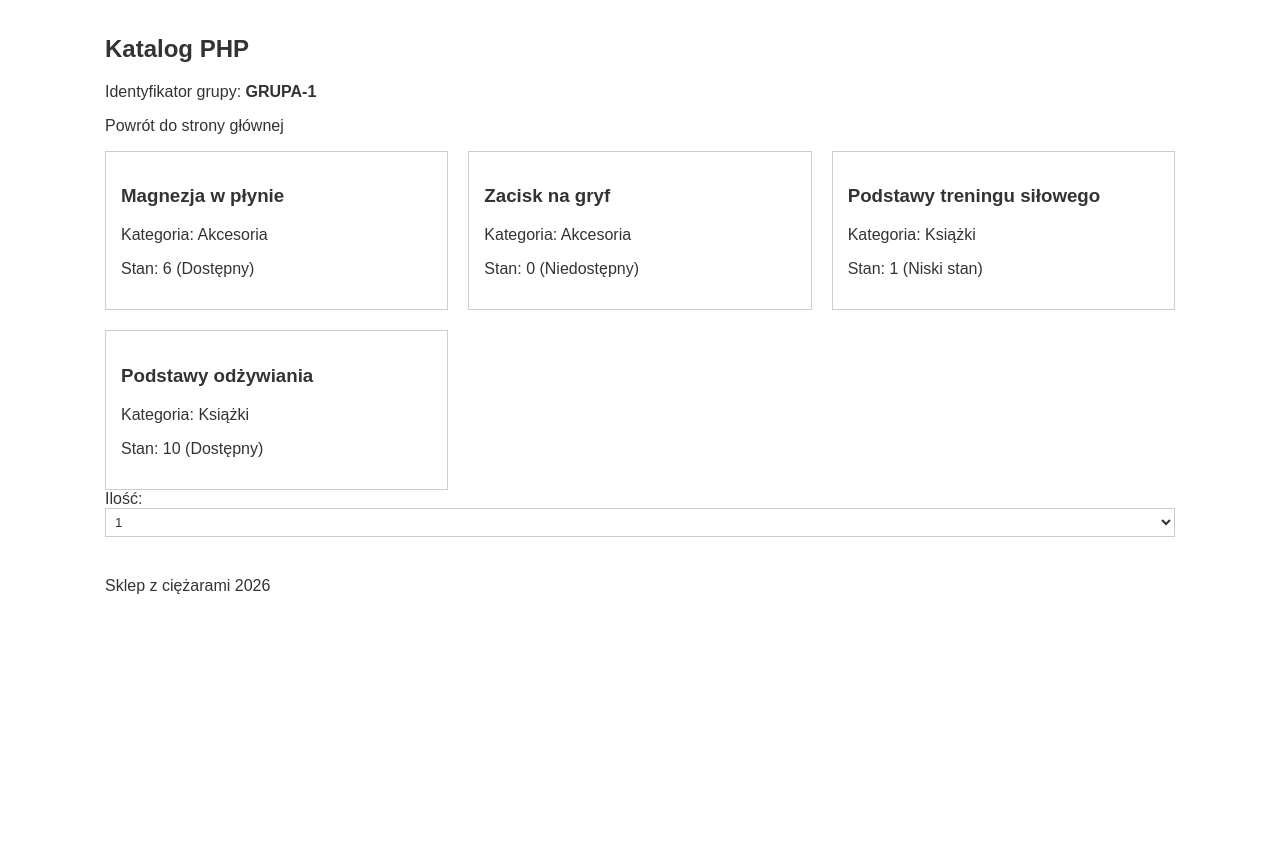
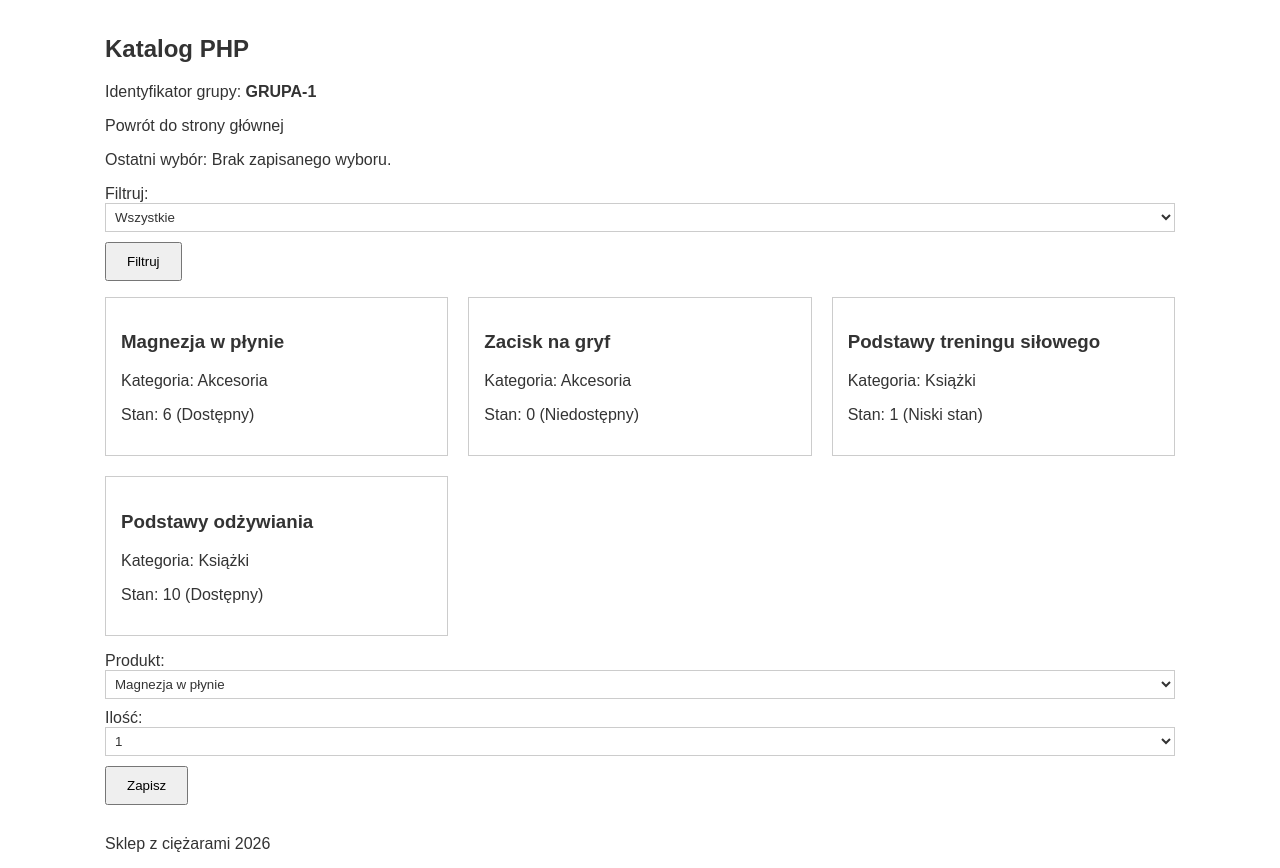
Before and after one commit to Jonjar06/ProgAppWWW_Krupinski, a PHP site: page /lab4.php in a window 1280 px wide. Shown: the part 229-1097 px from the top of the page. Before the commit the page ends 823 px from the top, so only its background shows below. Run offline with PHP 8.4, Linux system fonts and the light colour scheme.

Commit message:
Add files via upload

```diff
--- a/lab4/lab4.php
+++ b/lab4/lab4.php
@@ -1,8 +1,41 @@
 <?php
+session_start();
 require_once __DIR__ . '/includes/produkty.php';
 
 $tytul = 'Katalog PHP';
 $idGrupy = 'GRUPA-1';
+$blad = '';
+$komunikat = '';
+$filtr = 'wszystkie';
+
+if ($_SERVER['REQUEST_METHOD'] === 'POST') {
+    $id = filter_var($_POST['produkt'] ?? null, FILTER_VALIDATE_INT);
+    $ilosc = filter_var($_POST['ilosc'] ?? null, FILTER_VALIDATE_INT);
+
+    $produkt = null;
+    foreach ($produkty as $p) {
+        if ($p['id'] === $id) { $produkt = $p; break; }
+    }
+
+    if ($id === false || $ilosc === false || $produkt === null || $ilosc < 1 || $ilosc > 5 || $ilosc > $produkt['stan']) {
+        $blad = "Błędne dane wejściowe lub przekroczony stan magazynowy.";
+        http_response_code(400);
+    } else {
+        $_SESSION['ostatni_wybor'] = ['id' => $id, 'ilosc' => $ilosc];
+        header('Location: lab4.php', true, 303);
+        exit;
+    }
+}
+if (isset($_GET['kategoria'])) {
+    $kat = $_GET['kategoria'];
+    if (is_array($kat)) {
+        $komunikat = "Nieprawidłowy format filtra.";
+    } elseif (in_array($kat, ['ksiazki', 'akcesoria'], true)) {
+        $filtr = $kat;
+    } elseif ($kat !== 'wszystkie' && $kat !== '') {
+        $komunikat = "Nieznana kategoria. Pokazano wszystkie.";
+    }
+}
 ?>
 <!DOCTYPE html>
 <html lang="pl">
@@ -20,12 +53,37 @@ $idGrupy = 'GRUPA-1';
     <h2><?php echo $tytul; ?></h2>
     <p>Identyfikator grupy: <strong><?php echo $idGrupy; ?></strong></p>
     <p><a href="index.html">Powrót do strony głównej</a></p>
+
+    <p>
+        Ostatni wybór:
+        <?php
+        if (isset($_SESSION['ostatni_wybor'])) {
+            $idSesji = $_SESSION['ostatni_wybor']['id'];
+            $iloscSesji = $_SESSION['ostatni_wybor']['ilosc'];
+            $nazwaSesji = "Nieznany";
+            foreach ($produkty as $p) { if ($p['id'] === $idSesji) { $nazwaSesji = $p['nazwa']; break; } }
+            echo htmlspecialchars($nazwaSesji, ENT_QUOTES, 'UTF-8') . " (" . $iloscSesji . " szt.)";
+        } else {
+            echo "Brak zapisanego wyboru.";
+        }
+        ?>
+    </p>
+    <form method="get" action="lab4.php">
+        <label for="kategoria">Filtruj:</label>
+        <select name="kategoria" id="kategoria">
+            <option value="wszystkie" <?php if($filtr == 'wszystkie') echo 'selected'; ?>>Wszystkie</option>
+            <option value="ksiazki" <?php if($filtr == 'ksiazki') echo 'selected'; ?>>Książki</option>
+            <option value="akcesoria" <?php if($filtr == 'akcesoria') echo 'selected'; ?>>Akcesoria</option>
+        </select>
+        <button type="submit">Filtruj</button>
+    </form>
+    <p><?php echo htmlspecialchars($komunikat); ?></p>
     <div class="produkty">
         <?php
         $i = 0;
         while ($i < count($produkty)) {
             $p = $produkty[$i];
-
+        if ($filtr === 'wszystkie' || $p['kategoria'] === $filtr) {
             if ($p['stan'] === 0) {
                 $status = 'Niedostępny';
             } elseif ($p['stan'] <= 5) {
@@ -46,25 +104,44 @@ $idGrupy = 'GRUPA-1';
             }
             ?>
             <article class="karta">
-                <h3><?php echo $p['nazwa']; ?></h3>
+                <h3><?php echo htmlspecialchars($p['nazwa'], ENT_QUOTES, 'UTF-8'); ?></h3>
                 <p>Kategoria: <?php echo $kategoriaTekst; ?></p>
                 <p>Stan: <?php echo $p['stan']; ?> (<?php echo $status; ?>)</p>
             </article>
             <?php
+        }
             $i++;
         }
         ?>
     </div>
 
-    <form>
+    <p><?php echo htmlspecialchars($blad); ?></p>
+    <form method="post" action="lab4.php">
+        <div>
+            <label for="produkt">Produkt:</label>
+            <select name="produkt" id="produkt" required>
+                <?php
+                $j = 0;
+                while ($j < count($produkty)) {
+                    echo "<option value='{$produkty[$j]['id']}'>{$produkty[$j]['nazwa']}</option>";
+                    $j++;
+                }
+                ?>
+            </select>
+        </div>
+
+        <div>
             <label for="ilosc">Ilość:</label>
-        <select id="ilosc" name="ilosc">
+            <select id="ilosc" name="ilosc" required>
                 <?php
                 for ($ile = 1; $ile <= 5; $ile++) {
                     echo '<option value="' . $ile . '">' . $ile . '</option>';
                 }
                 ?>
             </select>
+        </div>
+
+        <button type="submit">Zapisz</button>
     </form>
 </main>
 
```
Lines whose indentation alone changed are shown as unchanged.
